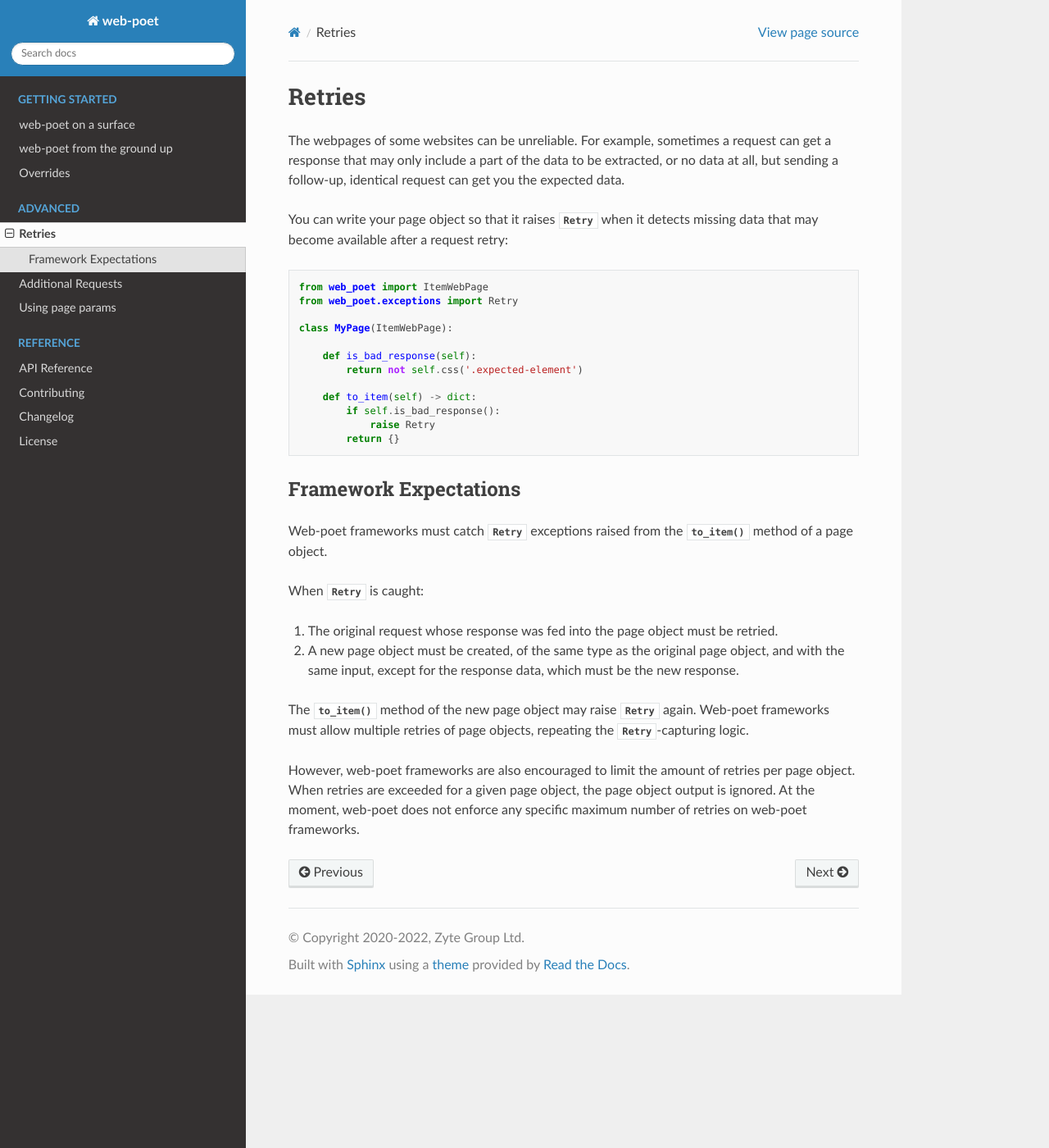
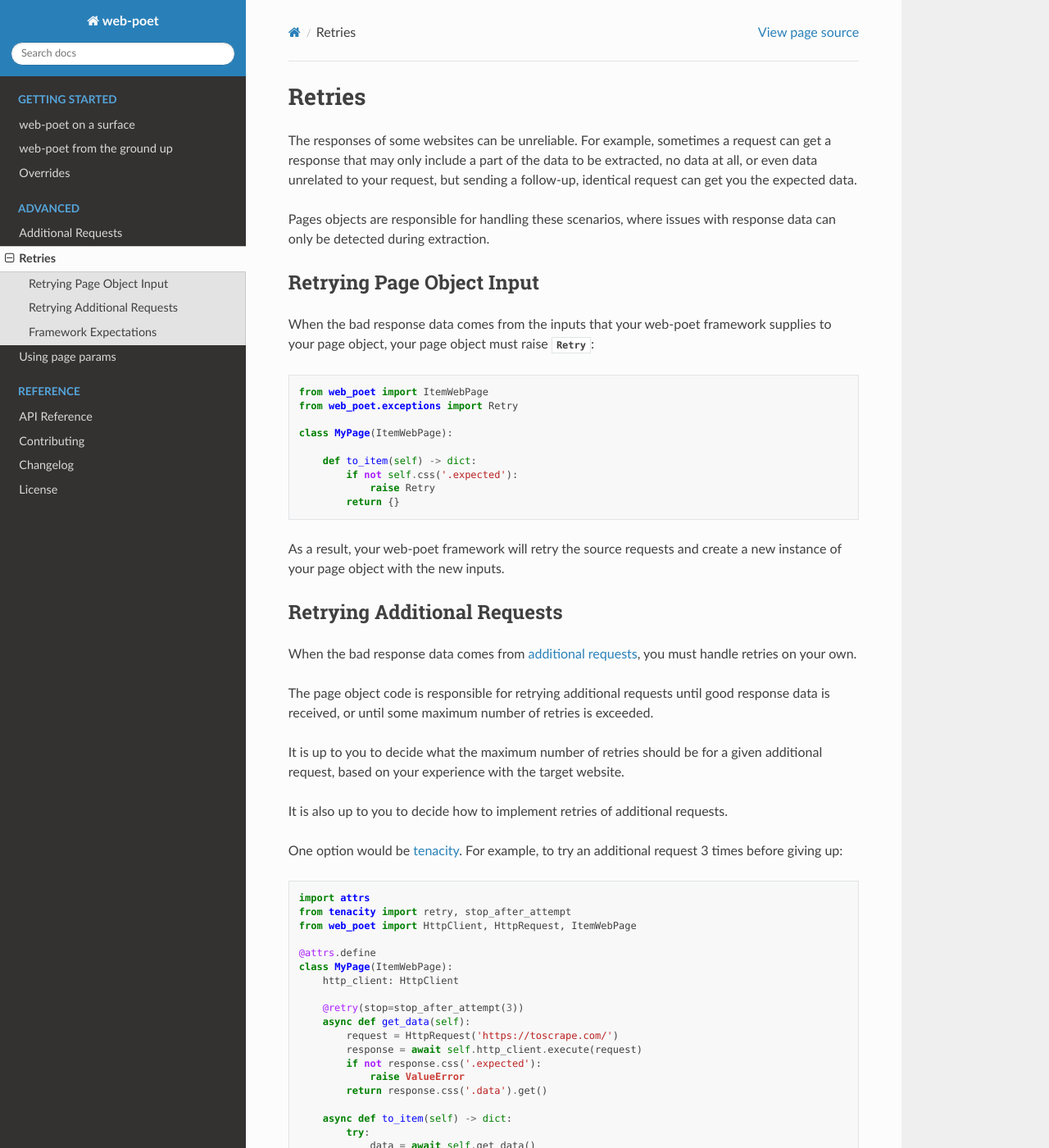
Before and after one commit to scrapinghub/web-poet, a Sphinx documentation site: the page built from docs/advanced/retries.rst, in a window 1280 px wide and 1400 px high. Shown: the whole window at 82% size. Built offline with Sphinx 7.4.7 and the Read the Docs theme 2.0.0, drawn with Linux system fonts in a browser that asks for light colours; some of the changed text lies outside the part shown.

Commit message:
Cover additional request retries

```diff
--- a/docs/advanced/retries.rst
+++ b/docs/advanced/retries.rst
@@ -4,14 +4,22 @@
 Retries
 =======
 
-The webpages of some websites can be unreliable. For example, sometimes
+The responses of some websites can be unreliable. For example, sometimes
 a request can get a response that may only include a part of the data to be
-extracted, or no data at all, but sending a follow-up, identical request can
-get you the expected data.
+extracted, no data at all, or even data unrelated to your request, but sending
+a follow-up, identical request can get you the expected data.
 
-You can write your page object so that it raises
-:exc:`~web_poet.exceptions.core.Retry` when it detects missing data that may become
-available after a request retry:
+Pages objects are responsible for handling these scenarios, where issues with
+response data can only be detected during extraction.
+
+.. _retries-input:
+
+Retrying Page Object Input
+==========================
+
+When the bad response data comes from the inputs that your web-poet framework
+supplies to your page object, your page object must raise
+:exc:`~web_poet.exceptions.core.Retry`:
 
 .. code-block:: python
 
@@ -20,13 +28,65 @@ available after a request retry:
 
     class MyPage(ItemWebPage):
 
-        def is_bad_response(self):
-            return not self.css('.expected-element')
-
         def to_item(self) -> dict:
-            if self.is_bad_response():
+            if not self.css('.expected'):
                 raise Retry
             return {}
+
+As a result, your web-poet framework will retry the source requests and create
+a new instance of your page object with the new inputs.
+
+
+.. _retries-additional-requests:
+
+Retrying Additional Requests
+============================
+
+When the bad response data comes from :ref:`additional requests
+<advanced-requests>`, you must handle retries on your own.
+
+The page object code is responsible for retrying additional requests until good
+response data is received, or until some maximum number of retries is exceeded.
+
+It is up to you to decide what the maximum number of retries should be for a
+given additional request, based on your experience with the target website.
+
+It is also up to you to decide how to implement retries of additional requests.
+
+One option would be tenacity_. For example, to try an additional request 3
+times before giving up:
+
+.. _tenacity: https://tenacity.readthedocs.io/en/latest/index.html
+
+.. code-block:: python
+
+    import attrs
+    from tenacity import retry, stop_after_attempt
+    from web_poet import HttpClient, HttpRequest, ItemWebPage
+
+    @attrs.define
+    class MyPage(ItemWebPage):
+        http_client: HttpClient
+
+        @retry(stop=stop_after_attempt(3))
+        async def get_data(self):
+            request = HttpRequest('https://toscrape.com/')
+            response = await self.http_client.execute(request)
+            if not response.css('.expected'):
+                raise ValueError
+            return response.css('.data').get()
+
+        async def to_item(self) -> dict:
+            try:
+                data = await self.get_data()
+            except ValueError:
+                return {}
+            return {'data': data}
+
+If the reason your additional request fails is outdated or missing data from
+page object input, do not try to reproduce the request for that input as an
+additional request. :ref:`Request fresh input instead <retries-input>`.
+
 
 .. _framework-retries:
 
--- a/docs/index.rst
+++ b/docs/index.rst
@@ -39,8 +39,8 @@ and the motivation behind ``web-poet``, start with :ref:`from-ground-up`.
    :caption: Advanced
    :maxdepth: 1
 
+   advanced/additional-requests
    advanced/retries
-   advanced/additional-requests
    advanced/page-params
 
 .. toctree::
```
